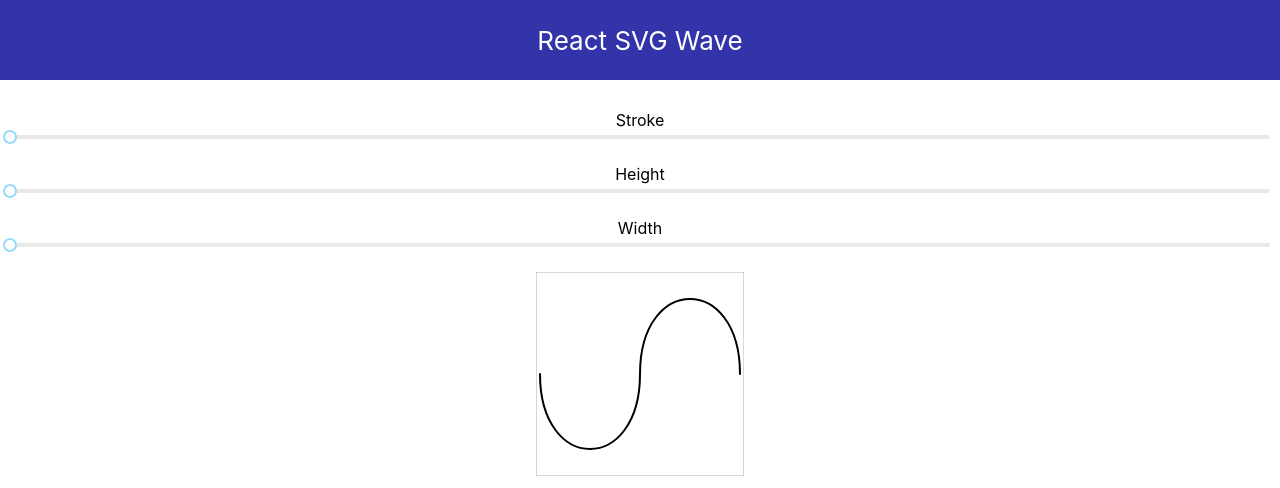
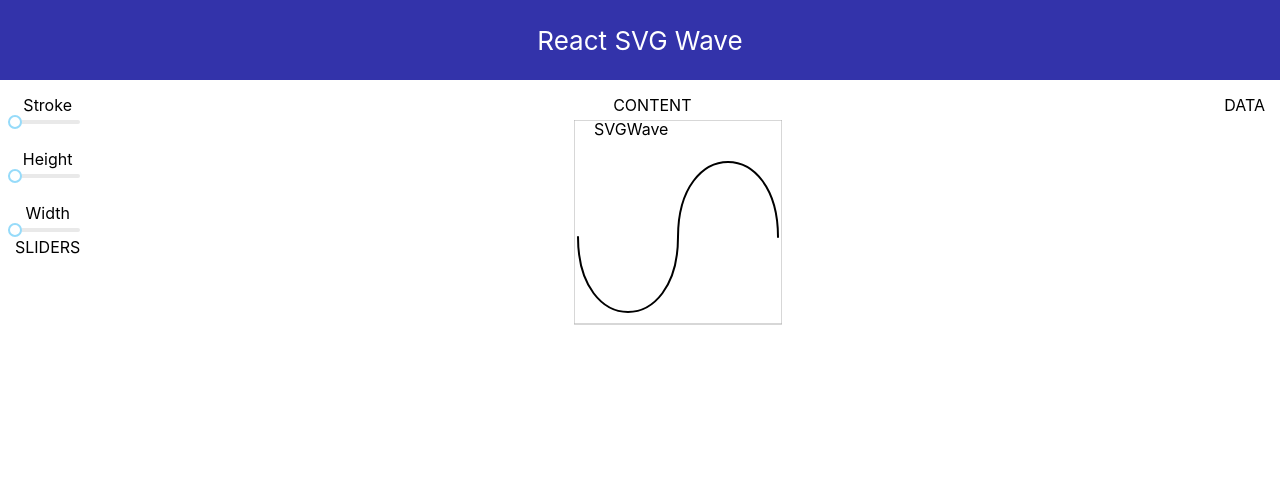
Before and after one commit to seanhaneberg/svg-experiments, a React (Create React App) app: page / in a window 1280 px wide. Shown: the top 488 px of the page. Built offline with nearby package versions, Linux system fonts and the light colour scheme.

Commit message:
move layout into component

```diff
--- a/src/App.jsx
+++ b/src/App.jsx
@@ -1,78 +1,17 @@
 import React, { Component } from 'react';
-import Slider from 'rc-slider';
 import SVGWave from './SVGWave';
 import './App.css';
-import 'rc-slider/assets/index.css';
-
-const minStroke = 2;
-const maxStroke = 10;
-
-const minPeriodWidth = 100;
-const maxPeriodWidth = 250;
-
-const minAmplitude = 100;
-const maxAmplitude = 200;
 
 class App extends Component {
-  constructor(props) {
-    super(props);
-    this.state = {
-      strokeWidth: minStroke,
-      periodWidth: minPeriodWidth,
-      amplitude: minAmplitude,
-    };
-  }
-
-  handleAmplitudeChange(val) {
-    this.setState({ amplitude: val });
-  }
-
-  handleWidthChange(val) {
-    this.setState({ periodWidth: val });
-  }
-
-  handleStrokeChange(val) {
-    this.setState({ strokeWidth: val });
-  }
 
   render() {
-    const svg =
-      <SVGWave
-        strokeWidth={this.state.strokeWidth}
-        periodWidth={this.state.periodWidth}
-        width={this.state.width}
-        amplitude={this.state.amplitude}
-      />;
     return (
       <div className="App">
         <header className="App-header">
           React SVG Wave
         </header>
-        <div style={{ padding: 10 }}>
-          <br></br>
-          Stroke
-          <Slider
-            min={minStroke}
-            max={maxStroke}
-            onChange={this.handleStrokeChange.bind(this)}
-          />
-          <br></br>
-          Height
-          <Slider
-            min={minAmplitude}
-            max={maxAmplitude}
-            onChange={this.handleAmplitudeChange.bind(this)}
-          />
-          <br></br>
-          Width
-          <Slider
-            min={minPeriodWidth}
-            max={maxPeriodWidth}
-            onChange={this.handleWidthChange.bind(this)}
-          />
-        </div>
         <div style={{ margin: 10 }}>
-          {svg}
+          <SVGWave/>
         </div>
       </div >
     );
--- /dev/null
+++ b/src/SVGWave.css
@@ -0,0 +1,28 @@
+.slider-pane {
+  float: left;
+  padding: 5px;
+}
+
+.data-pane {
+  float: right;
+  padding: 5px;
+}
+.content-pane {
+  float: none;
+  padding: 5px;
+}
+
+.container {
+
+}
+/**
+@keyframes App-logo-spin {
+  from {
+    transform: rotate(0deg);
+  }
+  to {
+    transform: rotate(360deg);
+  }
+}
+
+*/
--- a/src/SVGWave.jsx
+++ b/src/SVGWave.jsx
@@ -1,13 +1,47 @@
 import React, { Component } from 'react';
+import Slider from 'rc-slider';
+import './SVGWave.css'
+import 'rc-slider/assets/index.css';
+
+const minStroke = 2;
+const maxStroke = 10;
+
+const minPeriodWidth = 100;
+const maxPeriodWidth = 250;
+
+const minAmplitude = 100;
+const maxAmplitude = 200;
 
 class SVGWave extends Component {
+  constructor(props) {
+    super(props);
+
+    this.state = {
+      strokeWidth: minStroke,
+      periodWidth: minPeriodWidth,
+      amplitude: minAmplitude,
+    };
+  }
+
+  handleAmplitudeChange(val) {
+    this.setState({ amplitude: val });
+  }
+
+  handleWidthChange(val) {
+    this.setState({ periodWidth: val });
+  }
+
+  handleStrokeChange(val) {
+    this.setState({ strokeWidth: val });
+  }
   render() {
-    // Use the same padding for x & y
-    const amplitude = this.props.amplitude ? this.props.amplitude : 50;
-    const padding = this.props.padding ? this.props.padding : 2;
-    const height = amplitude * 2 + (padding * 2);
-    const periodWidth = this.props.periodWidth ? this.props.periodWidth : 80;
-    const strokeWidth = this.props.strokeWidth ? this.props.strokeWidth : 1;
+    const padding = 2;
+    const textHeight = 30;
+
+    const amplitude = this.state.amplitude;
+    const height = amplitude * 2 + (padding * 2) + textHeight;
+    const periodWidth = this.state.periodWidth;
+    const strokeWidth = this.state.strokeWidth;
     const width = (periodWidth * 2) + (padding * 2) + (strokeWidth * 2);
     const startX = 0 + padding + strokeWidth;
     const startY = height / 2;
@@ -35,8 +69,56 @@ class SVGWave extends Component {
       ${dx + periodWidth} ${startY + (startY - dy1)}
       ${dx + periodWidth} ${startY}`;
     return (
+      // Need to return:
+      //  - A title
+      //  - sliders
+      //  - metadata readouts
+      //  - graphical framing elements
+      //  - content
+      <div className="container">
+        <div className="slider-pane">
+        Stroke
+          <Slider
+            min={minStroke}
+            max={maxStroke}
+            onChange={this.handleStrokeChange.bind(this)}
+          />
+          <br></br>
+          Height
+          <Slider
+            min={minAmplitude}
+            max={maxAmplitude}
+            onChange={this.handleAmplitudeChange.bind(this)}
+          />
+          <br></br>
+          Width
+          <Slider
+            min={minPeriodWidth}
+            max={maxPeriodWidth}
+            onChange={this.handleWidthChange.bind(this)}
+          />
+          SLIDERS
+        </div>
+        <div className="data-pane">
+          DATA
+        </div>
+        <div className="content-pane">
+          CONTENT
+        </div>
         <svg height={height} width={width}>
-        <rect height={height} width={width} stoke-width="2" stroke="#afafaf" fillOpacity={0.0}/>
+          <text
+            x={20}
+            y={textHeight / 2}
+          >
+            SVGWave
+        </text>
+          <rect
+            height={height - textHeight}
+            width={width}
+            stoke-width="2"
+            stroke="#afafaf"
+            fillOpacity={0.0}
+          />
           <path
             d={dProp}
             stroke="black"
@@ -45,6 +127,7 @@ class SVGWave extends Component {
             fill="transparent"
           />
         </svg>
+      </div>
     );
   }
 }
```
Lines whose indentation alone changed are shown as unchanged.
